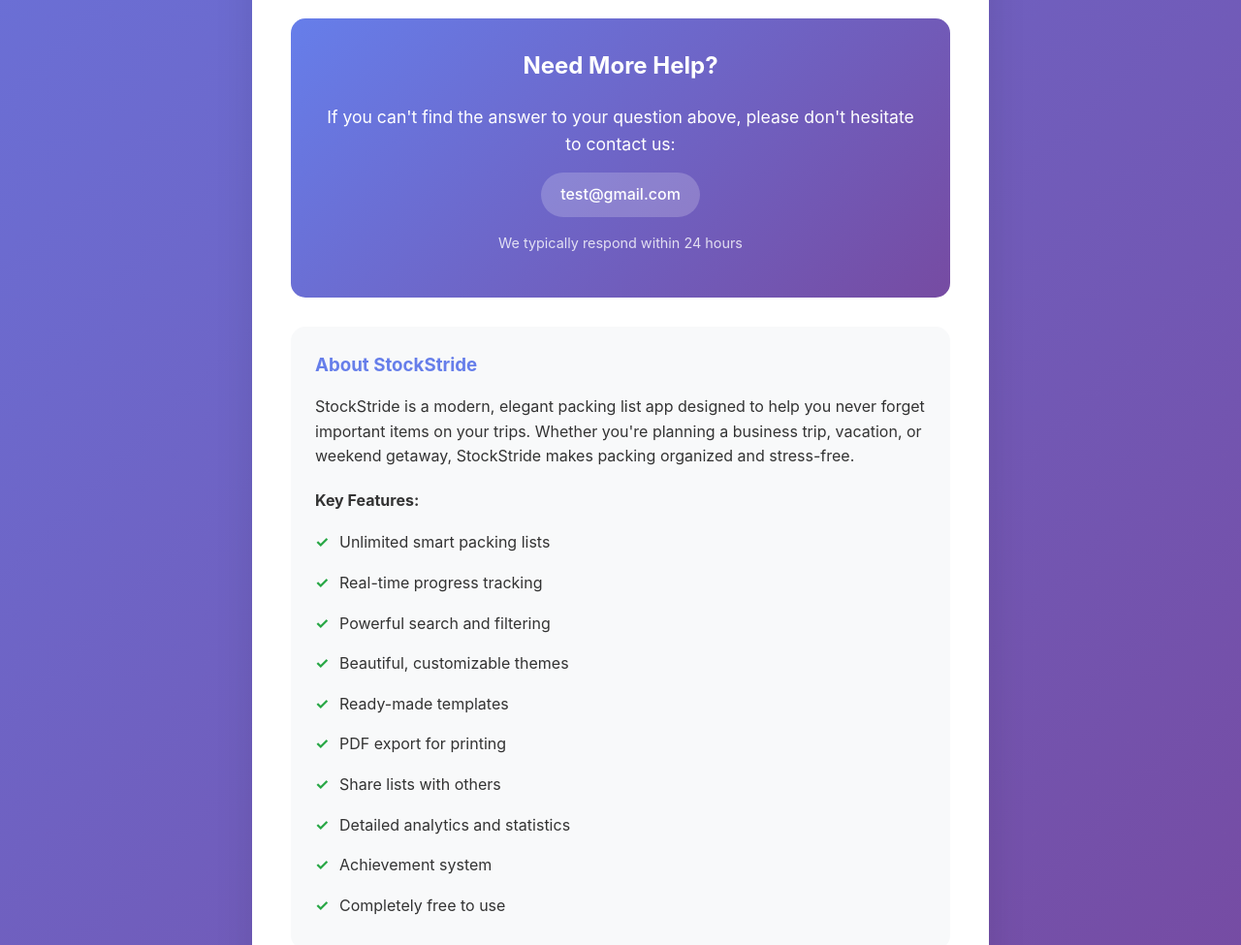
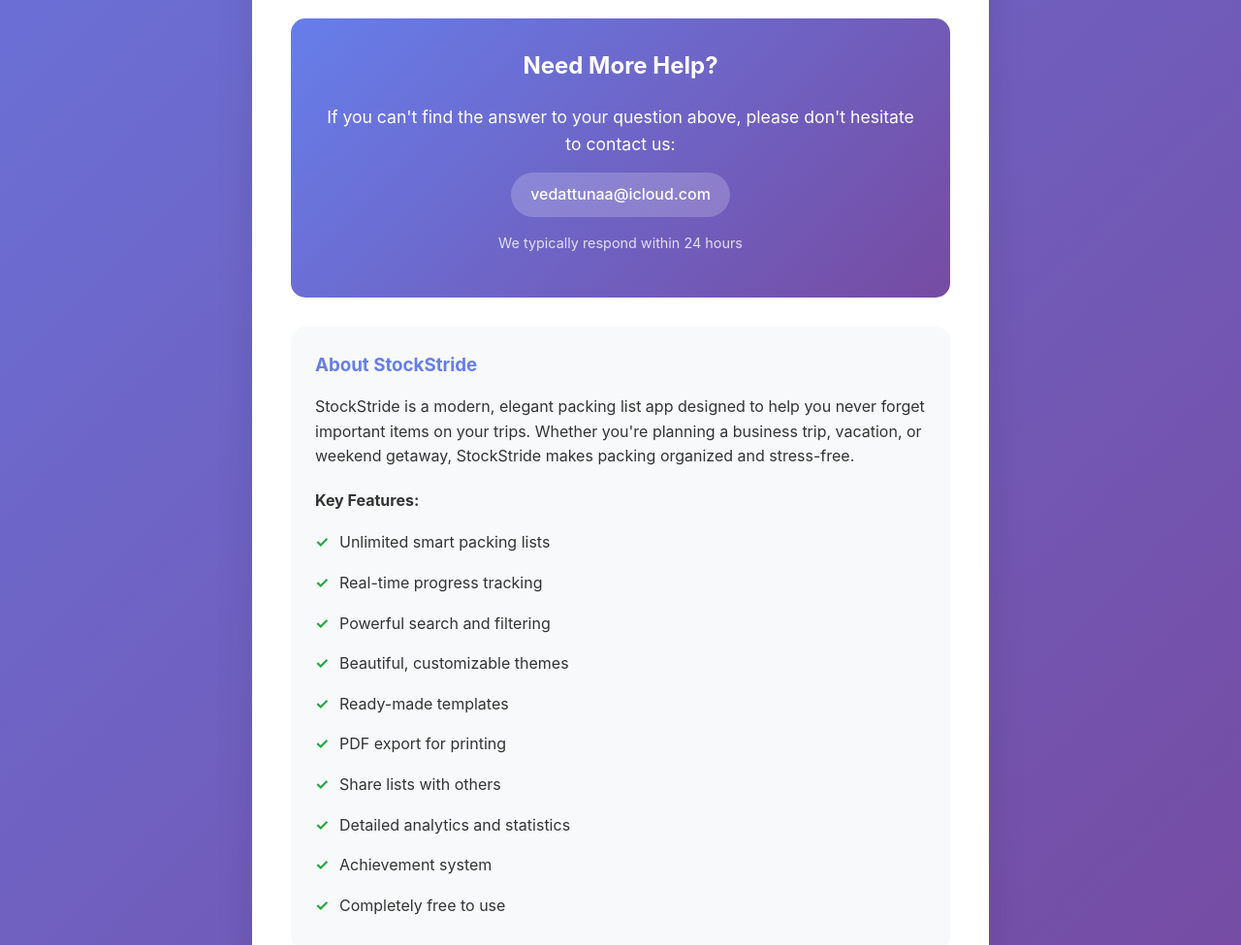
Before and after one commit to teshsjkals/stockstride, a plain HTML site: page index.html in a window 1280 px wide. Shown: the part 971-1946 px from the top of the page at 97% size. Drawn offline with Linux system fonts and the light colour scheme.

Commit message:
Update index.html

```diff
--- a/index.html
+++ b/index.html
@@ -331,7 +331,7 @@
             <div class="contact-info">
                 <h3>Need More Help?</h3>
                 <p>If you can't find the answer to your question above, please don't hesitate to contact us:</p>
-                <a href="mailto:test@gmail.com" class="email-link">test@gmail.com</a>
+                <a href="mailto:vedattunaa@icloud.com" class="email-link">vedattunaa@icloud.com</a>
                 <p style="margin-top: 15px; font-size: 0.9rem; opacity: 0.8;">
                     We typically respond within 24 hours
                 </p>
```
